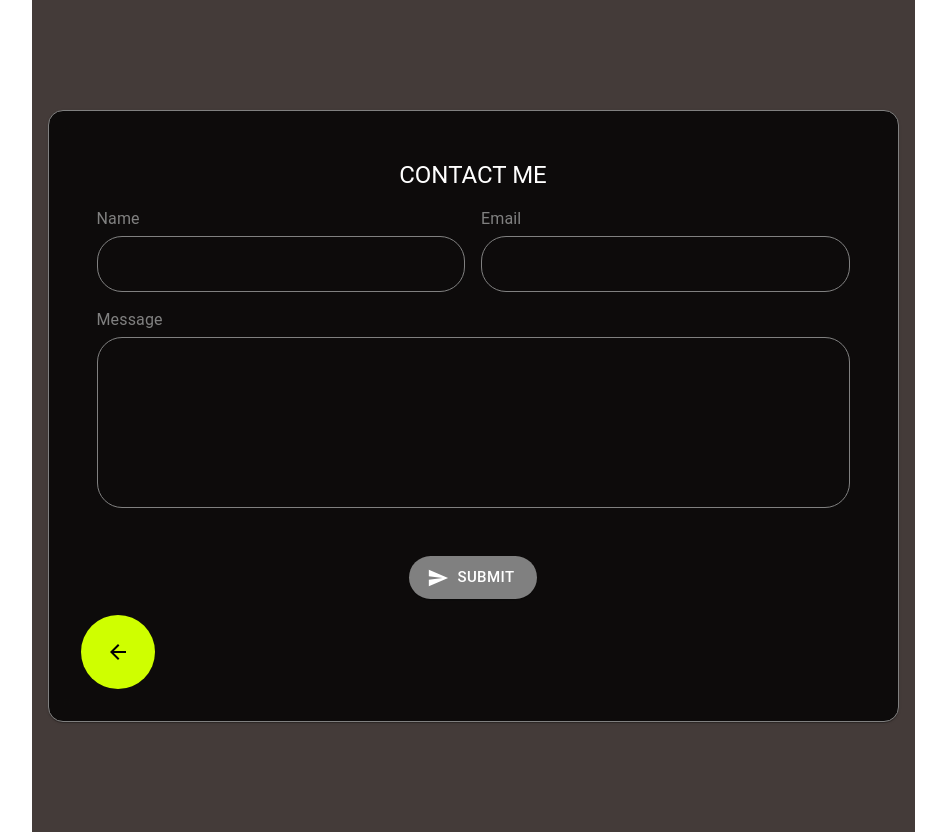
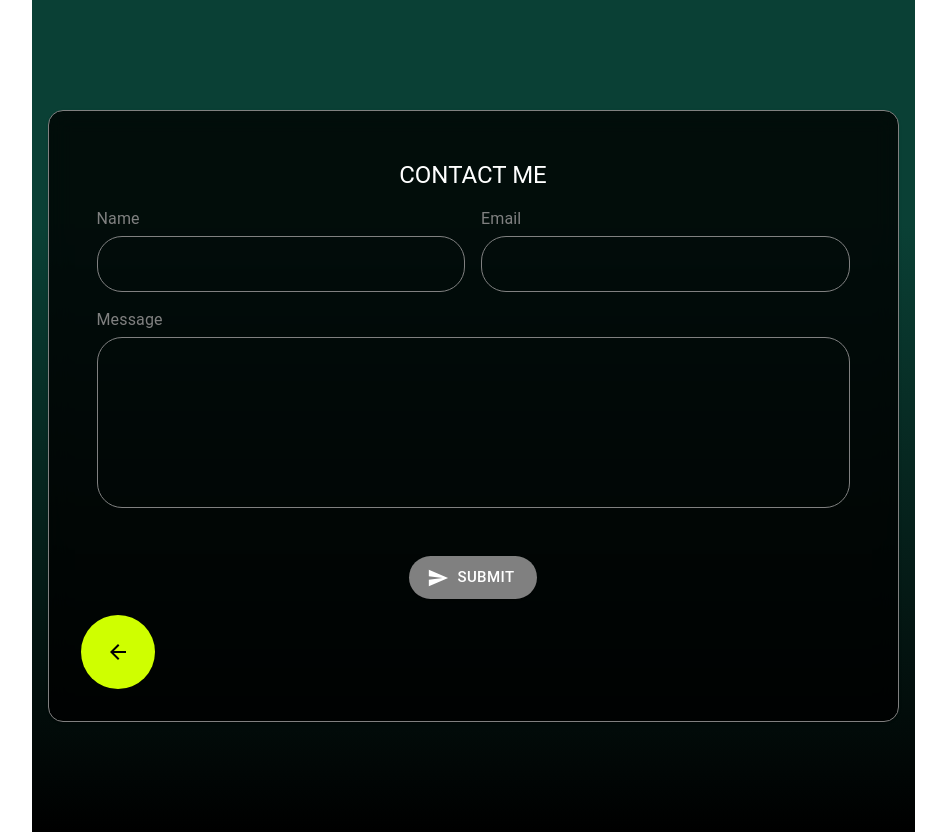
Before and after one commit to edlopezg/portfolioUpd, a React (Vite) app: page /contact in a window 1280 px wide. Shown: the whole page, without its empty margins (167-1113 px from the left). Built offline with nearby package versions, Linux system fonts and the light colour scheme; a web font is replaced by a local one.

Commit message:
Se agregan cambios esteticos fondo de contact me

```diff
--- a/src/assets/modules/profile-content/contact-me-section.jsx
+++ b/src/assets/modules/profile-content/contact-me-section.jsx
@@ -108,7 +108,7 @@ const ContactMeSection = () => {
 
   return (
     <ThemeProvider theme={theme}>
-      <Box sx={{ display: 'flex', justifyContent: 'center', alignItems: 'center', minHeight: '100vh', bgcolor: '#443B39', p: 2 }}>
+      <Box sx={{ display: 'flex', justifyContent: 'center', alignItems: 'center', minHeight: '100vh', background: 'linear-gradient(0deg, rgba(0,0,0,1) 0%, rgba(10,64,53,1) 73%)', p: 2 }}>
         <Card sx={{ maxWidth: 900, width: '100%', p: 4, backgroundColor: 'rgba(0, 0, 0, 0.8)', backdropFilter: 'blur(10px)', borderWidth: '1px', borderStyle: 'solid', borderColor: 'gray', borderRadius: '15px' }}>
           <CardContent>
             <Typography variant="h5" component="div" sx={{ mb: 2, color: 'white', textAlign: 'center' }}>
```
